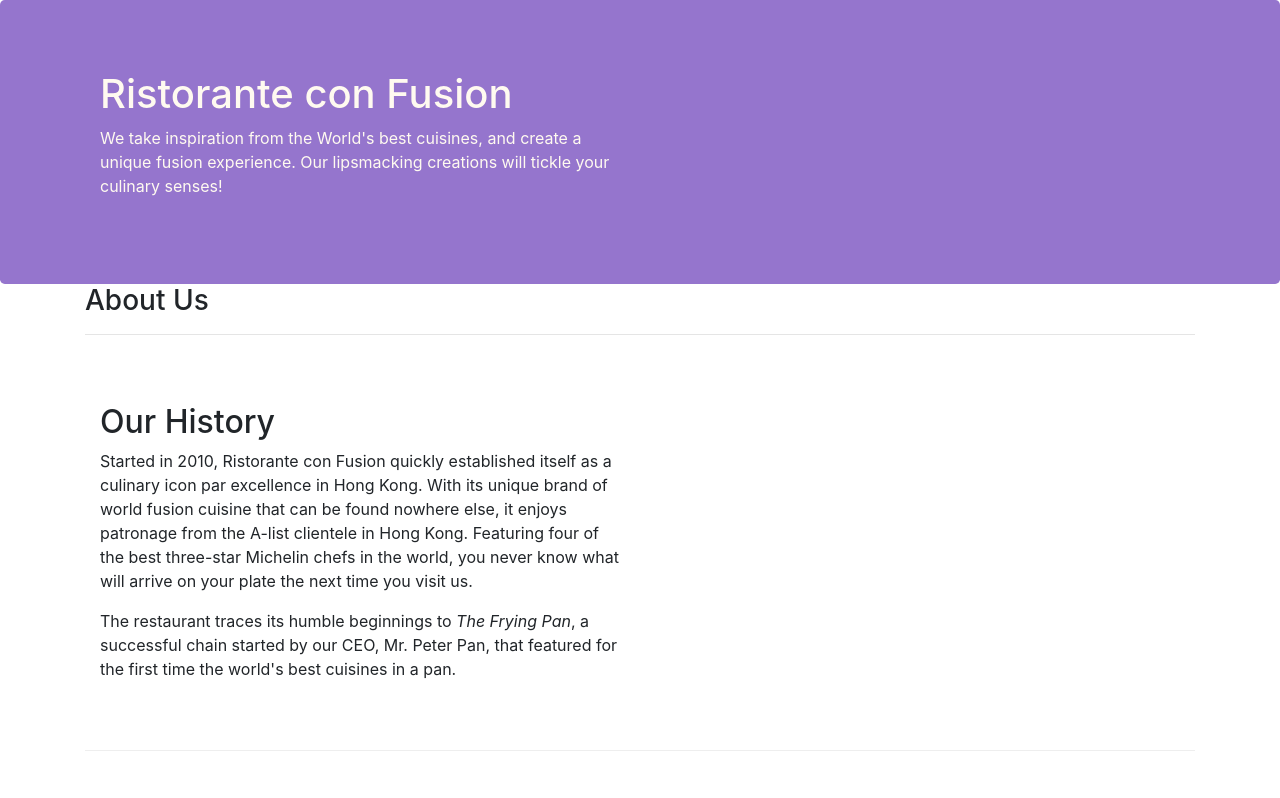
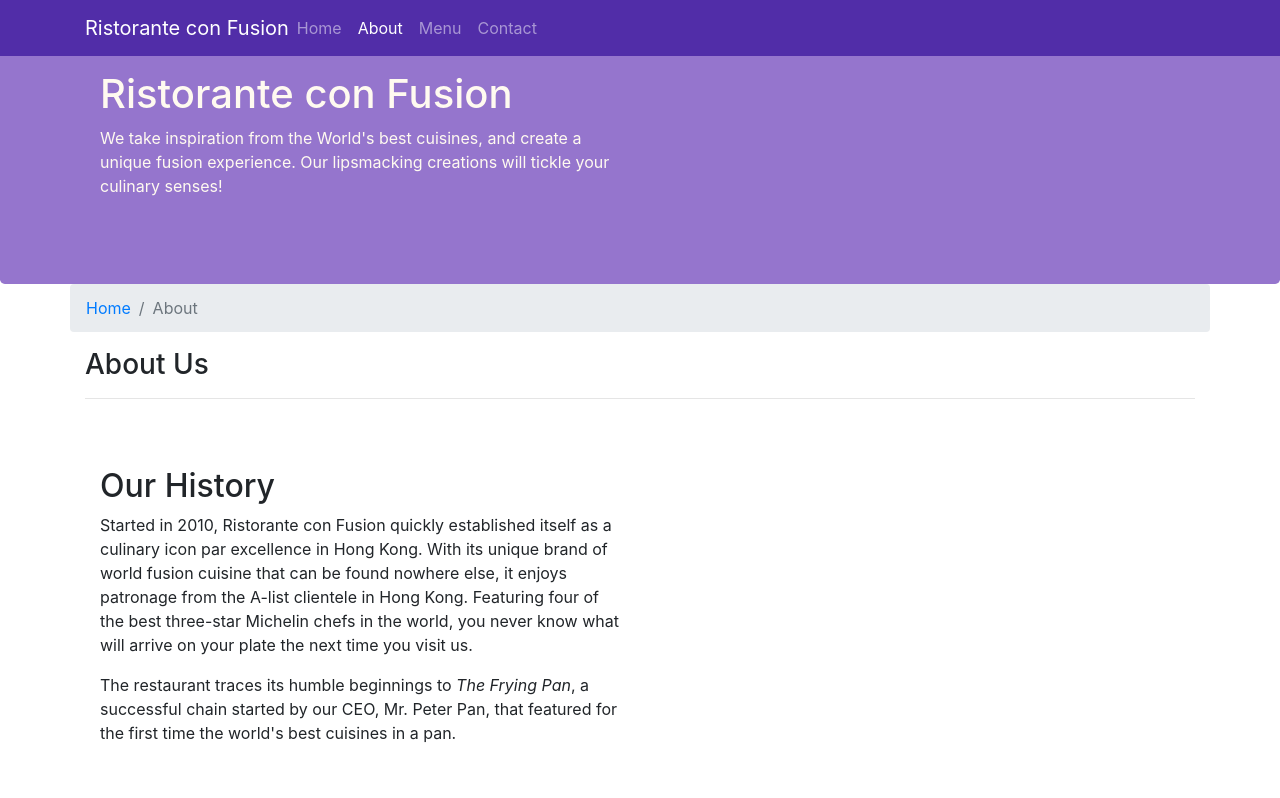
Before and after one commit to PsychoMC9096/conFusion, a website: page aboutus.html in a window 1280 px wide. Shown: the top 798 px of the page. Drawn offline with nearby package versions, Linux system fonts and the light colour scheme.

Commit message:
Navbar and Breadcrumbs

```diff
--- a/aboutus.html
+++ b/aboutus.html
@@ -15,7 +15,22 @@
 </head>
 
 <body>
-
+    <nav class="navbar navbar-dark navbar-expand-sm fixed-top">
+        <div class="container">
+            <button class="navbar-toggler" type="button" data-toggle="collapse" data-target="#Navbar">
+                <span class="navbar-toggler-icon"></span>
+            </button>
+            <a class="navbar-brand mr-auto" href="./index.html">Ristorante con Fusion</a>
+            <div class="collapse navbar-collapse" id="Navbar">
+                <ul class="navbar-nav mr-auto">
+                    <li class="nav-item"><a class="nav-link" href="./index.html">Home</a></li>
+                    <li class="nav-item active"><a class="nav-link" href="#">About</a></li>
+                    <li class="nav-item"><a class="nav-link" href="#">Menu</a></li>
+                    <li class="nav-item"><a class="nav-link" href="#">Contact</a></li>
+                </ul>
+            </div>
+        </div>
+    </nav>
     <header class="jumbotron">
         <div class="container">
             <div class="row row-header">
@@ -31,8 +46,12 @@
     </header>
 
     <div class="container">
-        <div>
-            <div class=>
+        <div class="row">
+            <ol class="col-12 breadcrumb">
+                <li class="breadcrumb-item"><a href="./index.html">Home</a></li>
+                <li class="breadcrumb-item active">About</li>
+            </ol>
+            <div class="col-12">
                 <h3>About Us</h3>
                 <hr>
             </div>
@@ -94,7 +113,7 @@
                 <div class="col-4 offset-1 col-sm-2">
                     <h5>Links</h5>
                     <ul class="list-unstyled">
-                        <li><a href="#">Home</a></li>
+                        <li><a href="./index.html">Home</a></li>
                         <li><a href="#">About</a></li>
                         <li><a href="#">Menu</a></li>
                         <li><a href="#">Contact</a></li>
--- a/css/styles.css
+++ b/css/styles.css
@@ -1,30 +1,39 @@
-.row-header{
-    margin:0px auto;
-    padding:0px;
+.row-header {
+    margin: 0px auto;
+    padding: 0px;
 }
 
 .row-content {
-    margin:0px auto;
+    margin: 0px auto;
     padding: 50px 0px 50px 0px;
     border-bottom: 1px ridge;
-    min-height:400px;
+    min-height: 400px;
 }
 
-.footer{
+.footer {
     background-color: #D1C4E9;
-    margin:0px auto;
+    margin: 0px auto;
     padding: 20px 0px 20px 0px;
 }
 
 .jumbotron {
-    padding:70px 30px 70px 30px;
-    margin:0px auto;
-    background: #9575CD ;
-    color:floralwhite;
+    padding: 70px 30px 70px 30px;
+    margin: 0px auto;
+    background: #9575CD;
+    color: floralwhite;
 }
 
-.address{
-    font-size:80%;
-    margin:0px;
-    color:#0f0f0f;
+.address {
+    font-size: 80%;
+    margin: 0px;
+    color: #0f0f0f;
 }
+
+.body {
+    padding: 50px 0px 0px 0px;
+    z-index: 0;
+}
+
+.navbar-dark {
+    background-color: #512DA8;
+}
```
Also changed, not shown: index.html (+26 -7 lines).
